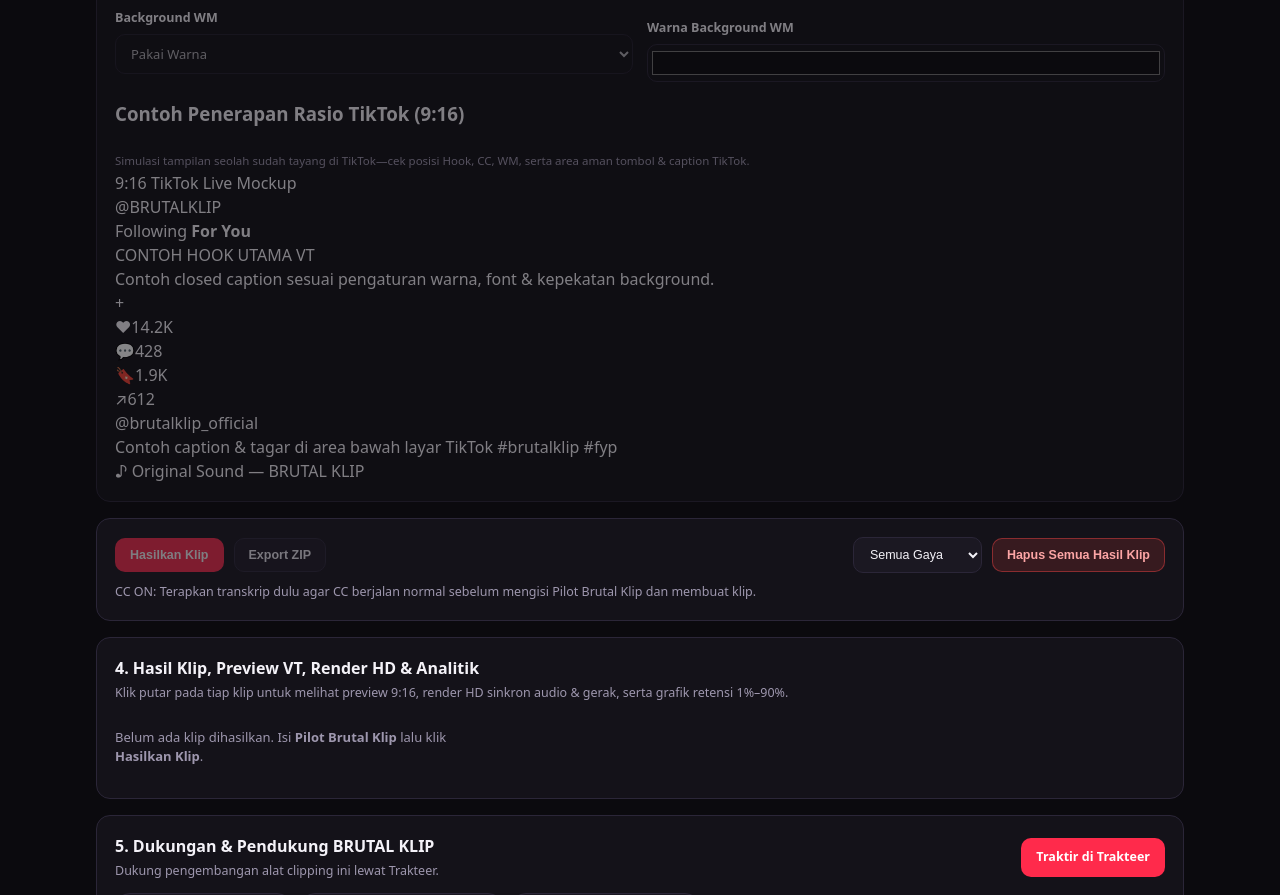
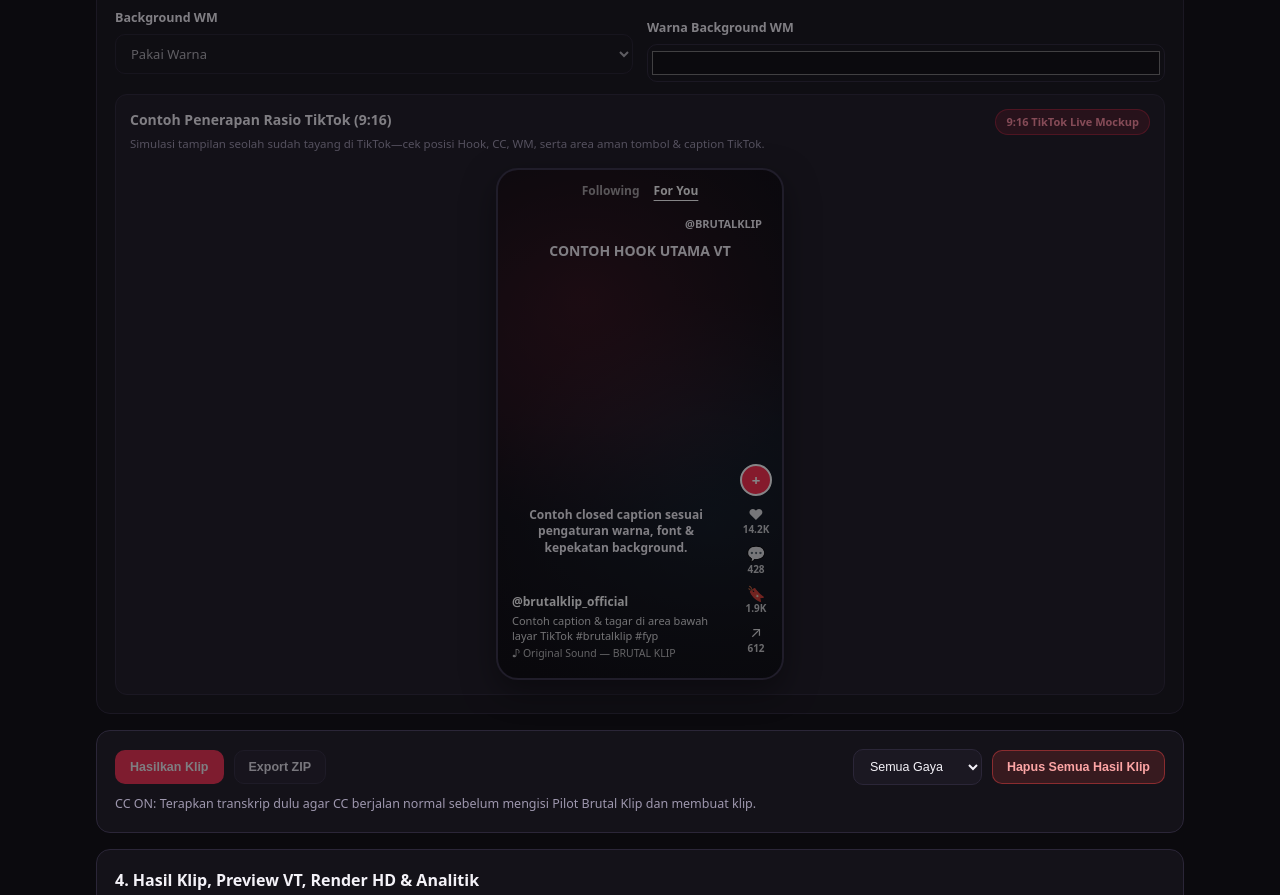
Before and after one commit to wicaksonosatria885-spec/Brutal_Klip, a website: page www/index.html in a window 1280 px wide. Shown: the part 1120-2015 px from the top of the page. Drawn offline with nearby package versions, Linux system fonts and the light colour scheme.

Commit message:
Add TikTok-style CSS components
Added TikTok-style components and styles for layout.

```diff
--- a/www/style.css
+++ b/www/style.css
@@ -289,6 +289,188 @@ body {
 .badge-status {
   font-size: 12px;
   color: #cbd5e1;
+}
+
+/* Contoh Penerapan Rasio 9:16 Ala TikTok */
+.tiktok-sample-wrap {
+  background: var(--bg-card);
+  border: 1px solid var(--border);
+  border-radius: 12px;
+  padding: 14px;
+}
+
+.tiktok-sample-head {
+  display: flex;
+  align-items: flex-start;
+  justify-content: space-between;
+  gap: 12px;
+  flex-wrap: wrap;
+}
+
+.tiktok-sample-head h3 {
+  margin: 0;
+  font-size: 14px;
+}
+
+.tiktok-badge {
+  font-size: 11px;
+  font-weight: 700;
+  padding: 4px 10px;
+  border-radius: 999px;
+  background: rgba(255, 42, 75, 0.18);
+  color: #ff8ca0;
+  border: 1px solid rgba(255, 42, 75, 0.42);
+}
+
+.tiktok-stage-center {
+  margin-top: 14px;
+  display: flex;
+  justify-content: center;
+}
+
+.tiktok-frame {
+  position: relative;
+  width: 100%;
+  max-width: 288px;
+  aspect-ratio: 9 / 16;
+  border-radius: 22px;
+  overflow: hidden;
+  border: 2px solid #353046;
+  background:
+    linear-gradient(180deg, rgba(10, 9, 14, 0.65) 0%, rgba(16, 13, 24, 0.35) 50%, rgba(9, 8, 12, 0.88) 100%),
+    radial-gradient(circle at 30% 25%, rgba(255, 42, 75, 0.28), transparent 55%),
+    radial-gradient(circle at 75% 70%, rgba(56, 189, 248, 0.16), transparent 55%),
+    #09080c;
+  box-shadow: 0 12px 32px rgba(0, 0, 0, 0.55);
+}
+
+.tiktok-wm {
+  position: absolute;
+  top: 42px;
+  right: 12px;
+  z-index: 6;
+  padding: 4px 8px;
+  border-radius: 6px;
+  font-size: 11px;
+  font-weight: 800;
+  pointer-events: none;
+}
+
+.tiktok-top-bar {
+  position: relative;
+  z-index: 3;
+  display: flex;
+  justify-content: center;
+  gap: 14px;
+  padding-top: 12px;
+  font-size: 12px;
+  font-weight: 700;
+  color: rgba(255, 255, 255, 0.62);
+}
+
+.tiktok-top-bar .active-tab {
+  color: #ffffff;
+  text-decoration: underline;
+  text-underline-offset: 5px;
+}
+
+.tiktok-hook {
+  position: relative;
+  z-index: 5;
+  margin: 34px 18px 0;
+  padding: 8px 12px;
+  border-radius: 10px;
+  text-align: center;
+  font-size: 14px;
+  font-weight: 900;
+  line-height: 1.3;
+}
+
+.tiktok-cc {
+  position: absolute;
+  left: 14px;
+  right: 62px;
+  bottom: 116px;
+  z-index: 5;
+  padding: 6px 10px;
+  border-radius: 8px;
+  text-align: center;
+  font-size: 12px;
+  font-weight: 700;
+  line-height: 1.35;
+}
+
+.tiktok-right-rail {
+  position: absolute;
+  right: 10px;
+  bottom: 24px;
+  z-index: 4;
+  display: flex;
+  flex-direction: column;
+  align-items: center;
+  gap: 10px;
+  pointer-events: none;
+}
+
+.tt-avatar {
+  width: 32px;
+  height: 32px;
+  border-radius: 999px;
+  background: var(--accent);
+  color: #ffffff;
+  font-size: 15px;
+  font-weight: 900;
+  display: grid;
+  place-items: center;
+  border: 2px solid #ffffff;
+}
+
+.tt-icon {
+  display: flex;
+  flex-direction: column;
+  align-items: center;
+  font-size: 15px;
+  line-height: 1.1;
+  color: rgba(255, 255, 255, 0.88);
+}
+
+.tt-icon span {
+  margin-top: 2px;
+  font-size: 10px;
+  font-weight: 700;
+  color: rgba(255, 255, 255, 0.78);
+}
+
+.tiktok-bottom-meta {
+  position: absolute;
+  left: 14px;
+  right: 62px;
+  bottom: 16px;
+  z-index: 4;
+  display: flex;
+  flex-direction: column;
+  gap: 3px;
+  pointer-events: none;
+}
+
+.tt-handle {
+  font-size: 12px;
+  font-weight: 800;
+  color: #ffffff;
+}
+
+.tt-caption {
+  font-size: 11px;
+  color: rgba(255, 255, 255, 0.85);
+  line-height: 1.3;
+}
+
+.tt-sound {
+  font-size: 10.5px;
+  color: rgba(255, 255, 255, 0.72);
+  white-space: nowrap;
+  overflow: hidden;
+  text-overflow: ellipsis;
 }
 
 .toolbar-row {
```
